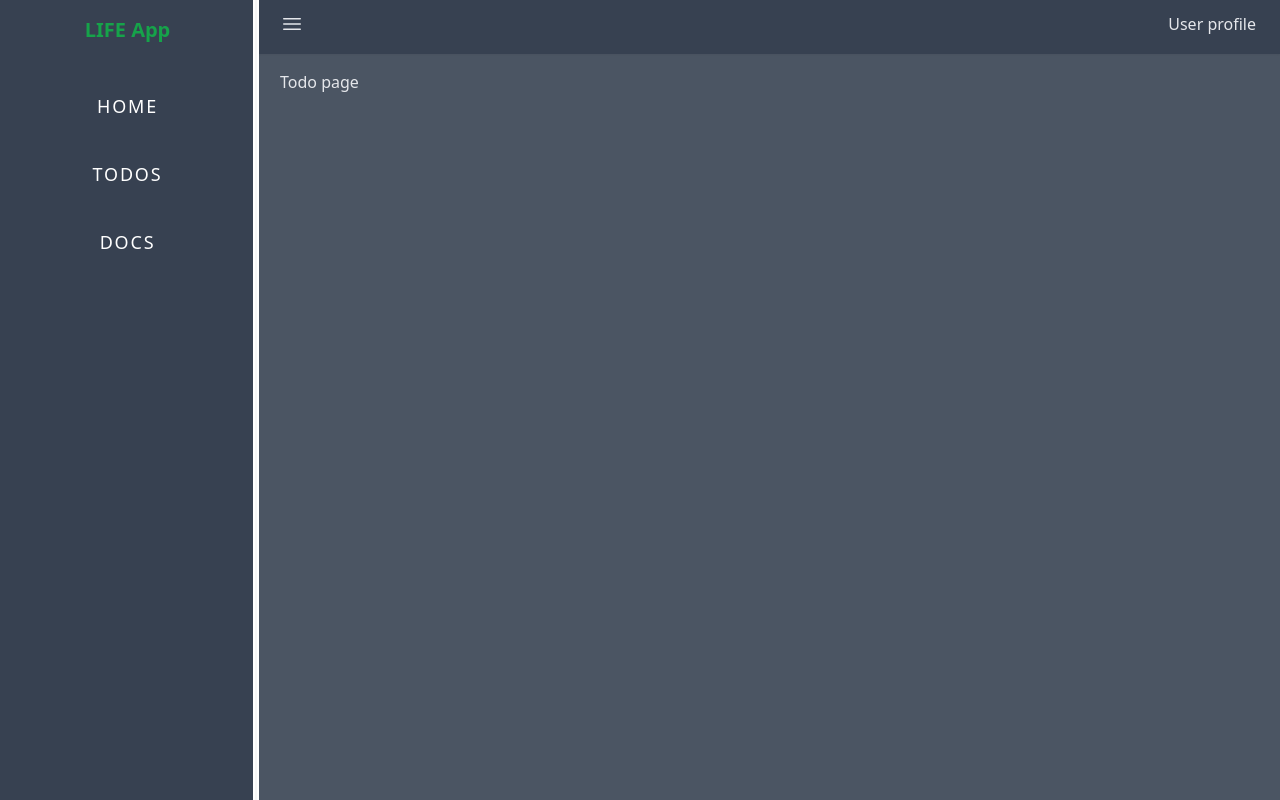
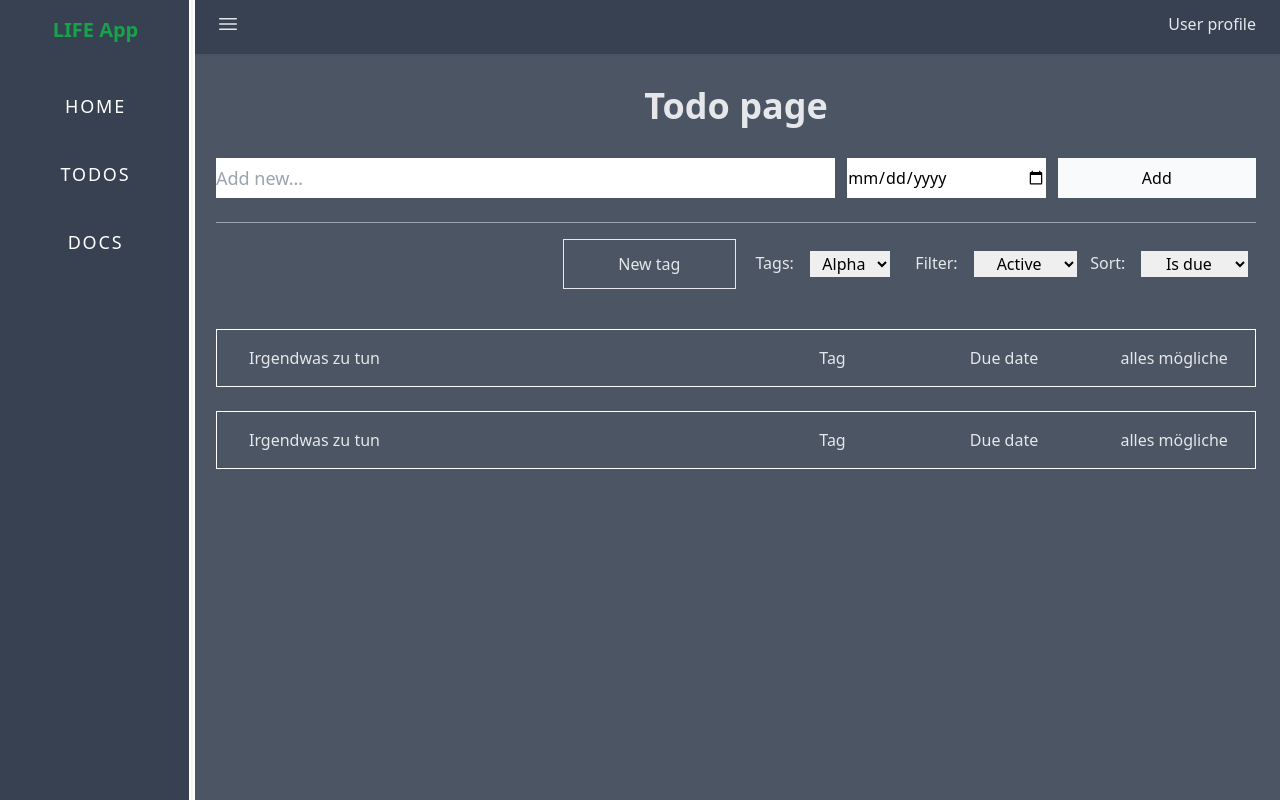
Before and after one commit to akletini/LIFE-frontend, a Nuxt app: page /todos in a window 1280 px wide. Built offline with nearby package versions, Linux system fonts and the light colour scheme.

Commit message:
Initial draft for todo-page

```diff
--- a/assets/css/tailwind.css
+++ b/assets/css/tailwind.css
@@ -15,4 +15,8 @@ body {
   .sidebar-entry-root {
     @apply mb-2 text-lg text-white uppercase tracking-widest text-center hover:text-green-600 hover:shadow-lg;
   }
+
+  .todo-entry {
+    @apply grid grid-cols-7 gap-4 rounded-none border border-white border-spacing-y-12 mb-6 px-4;
+  }
 }
--- a/layouts/default.vue
+++ b/layouts/default.vue
@@ -67,13 +67,14 @@
 <script setup>
 import { ref } from "vue";
 let isSidebarOpen = ref(true);
-let resizeValue = ref(20);
+let resizeValue = ref(15);
 
 function toggleSidebar() {
   isSidebarOpen.value = !isSidebarOpen.value;
 }
 
-function onMouseDown() {
+function onMouseDown(e) {
+  e.preventDefault();
   document.addEventListener("mousemove", onMouseMove);
 }
 function onMouseUp() {
--- a/pages/todos/index.vue
+++ b/pages/todos/index.vue
@@ -1,9 +1,95 @@
 <template>
   <div>
-    <p>Todo page</p>
+    <div class="flex-row">
+      <h3 class="text-center text-4xl py-4 font-bold mb-4">Todo page</h3>
+      <div class="mb-6">
+        <div class="grid grid-cols-5 gap-3 h-10">
+          <input
+            type="text"
+            class="text-black text-lg col-span-3"
+            placeholder="Add new..."
+          />
+          <input type="date" class="datepicker text-black" />
+          <button type="submit" class="bg-gray-50 text-black">Add</button>
+        </div>
+      </div>
+      <!-- Horizonal divider -->
+      <div class="flex-grow border-t border-gray-400 mb-4"></div>
+
+      <!-- Dropdown row -->
+      <div
+        class="grid grid-cols-1 grid-rows-8 md:mb-6 lg:grid-cols-4 lg:grid-rows-1 xl:grid-cols-6 2xl:grid-cols-8"
+      >
+        <div
+          class="xl:col-span-2 xl:row-start-1 xl:row-end-1 2xl:col-span-4"
+        ></div>
+        <button class="border row-span-2 py-3 lg:row-start-1 lg:row-end-1">
+          New tag
+        </button>
+        <div
+          class="flex gap-4 row-span-2 lg:row-start-1 lg:row-end-1 row py-3 justify-center"
+        >
+          <p>Tags:</p>
+          <select class="text-black text-center" v-model="tagSelection">
+            <option value="alpha">Alpha</option>
+            <option value="beta">Beta</option>
+            <option value="gamma">Gamma</option>
+          </select>
+        </div>
+        <div
+          class="flex gap-4 row-span-2 py-3 justify-center lg:row-start-1 lg:row-end-1"
+        >
+          <p>Filter:</p>
+          <select class="text-black text-center" v-model="filterSelection">
+            <option value="active">Active</option>
+            <option value="completed">Completed</option>
+            <option value="due">Is due</option>
+          </select>
+        </div>
+        <div
+          class="flex gap-4 row-span-2 py-3 justify-center lg:row-start-1 lg:row-end-1"
+        >
+          <p>Sort:</p>
+          <select class="text-black text-center" v-model="sortSelection">
+            <option value="added">Added date</option>
+            <option value="due">Is due</option>
+          </select>
+        </div>
+      </div>
+
+      <!-- Todo list -->
+      <div class="py-4">
+        <ul class="todo-entry">
+          <li class="px-8 col-span-4">Irgendwas zu tun</li>
+          <li>Tag</li>
+          <li>Due date</li>
+          <li>
+            <div>alles mögliche</div>
+          </li>
+        </ul>
+        <ul class="todo-entry">
+          <li class="px-8 col-span-4">Irgendwas zu tun</li>
+          <li>Tag</li>
+          <li>Due date</li>
+          <li>
+            <div>alles mögliche</div>
+          </li>
+        </ul>
+      </div>
+    </div>
   </div>
 </template>
 
-<script setup></script>
+<script setup>
+import { ref } from "vue";
 
-<style scoped></style>
+const tagSelection = ref("alpha");
+const filterSelection = ref("active");
+const sortSelection = ref("due");
+</script>
+
+<style scoped>
+ul {
+  padding: inherit;
+}
+</style>
```
